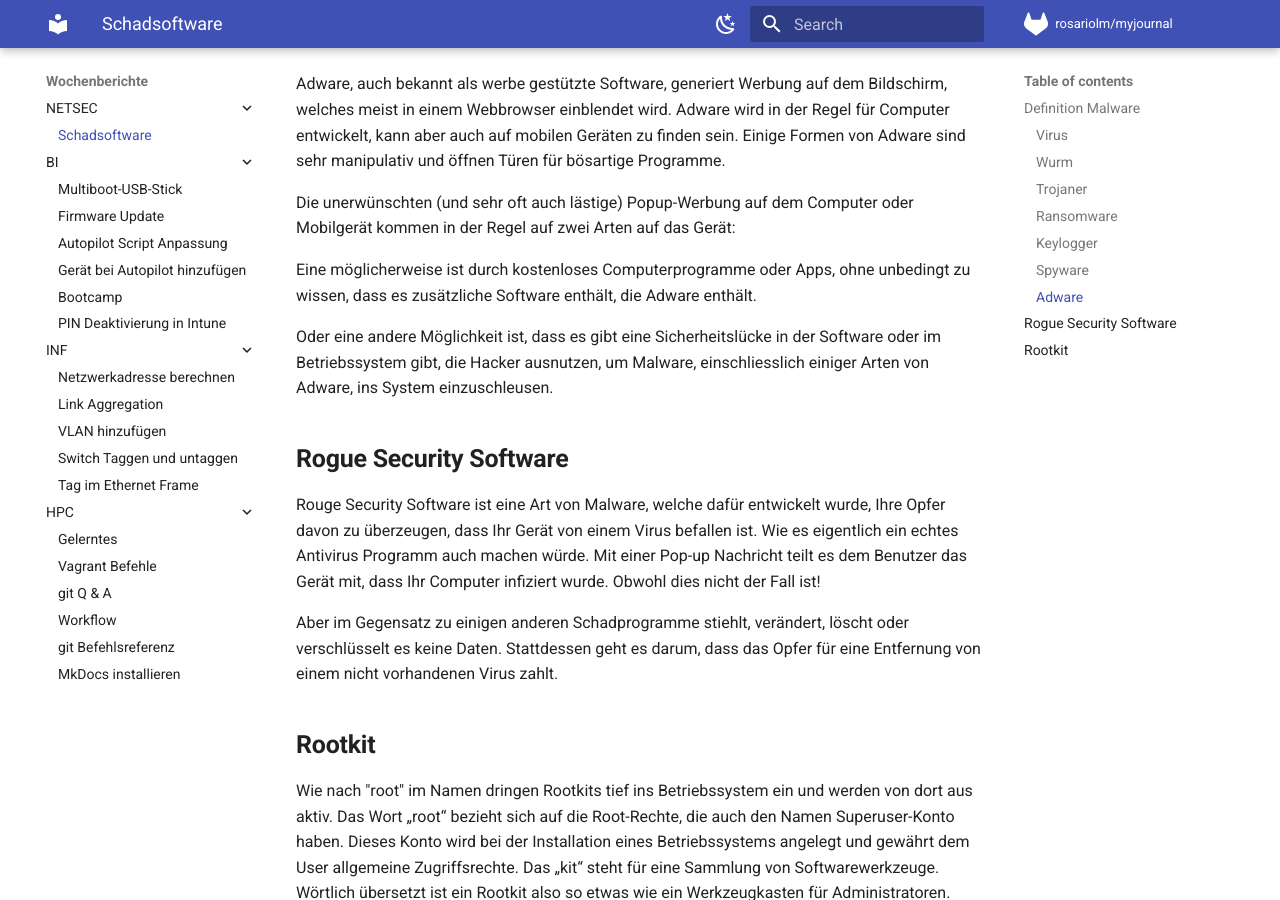
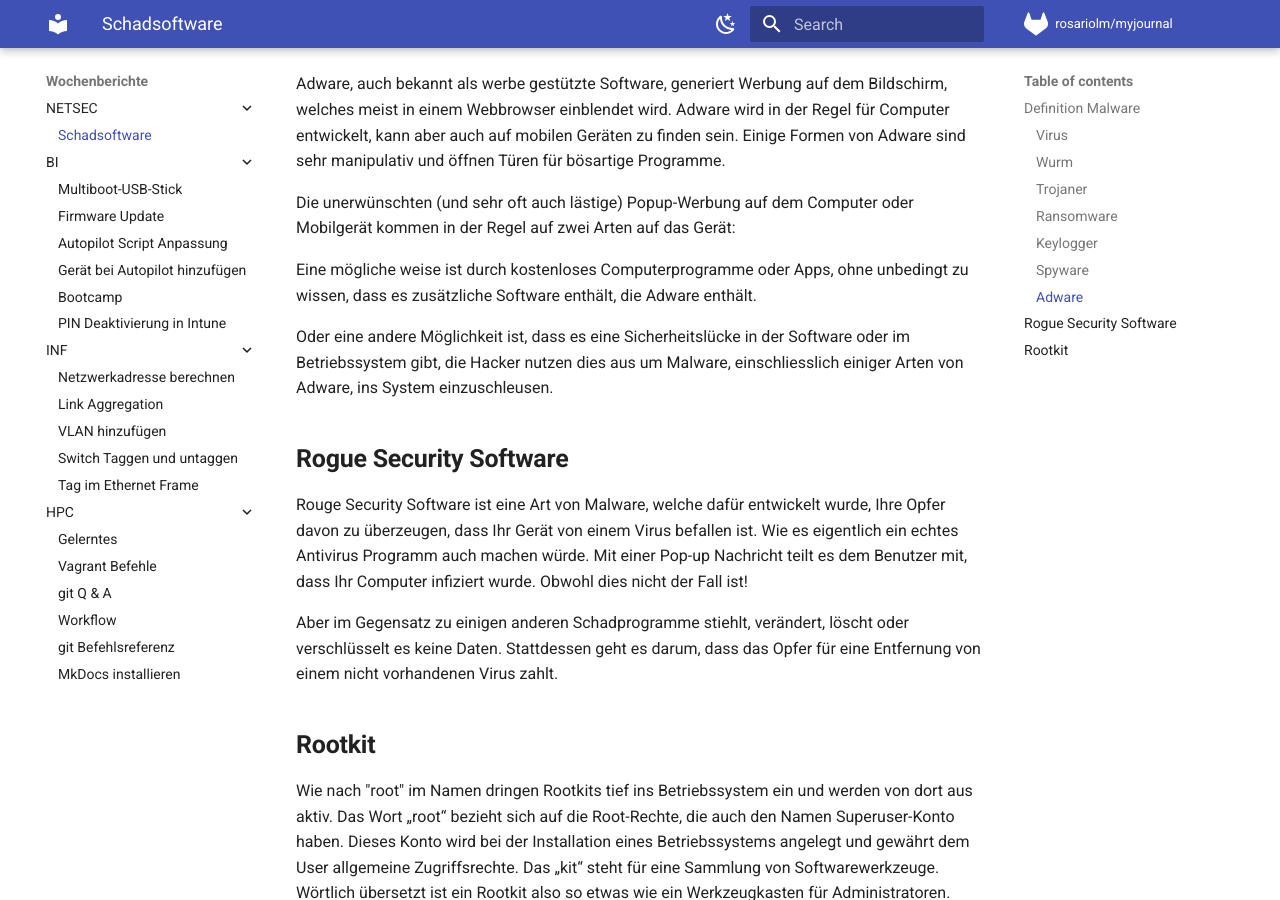
Before and after one commit to rosariolm/myjournal, an MkDocs documentation site: the page built from docs/wberichte/w32_2022_schadsoftware.md, in a window 1280 px wide and 900 px high, scrolled down 1721 px. Built offline with MkDocs 1.6.1 and Material for MkDocs 9.7.7, drawn with Linux system fonts in a browser that asks for light colours; comment, search, counter and statistics services are not loaded; some of the changed text lies outside the part shown.

Commit message:
Korrekturen

```diff
--- a/docs/wberichte/w32_2022_schadsoftware.md
+++ b/docs/wberichte/w32_2022_schadsoftware.md
@@ -43,14 +43,14 @@ Adware, auch bekannt als werbe gestützte Software, generiert Werbung auf dem Bi
 
 Die unerwünschten (und sehr oft auch lästige) Popup-Werbung auf dem Computer oder Mobilgerät kommen in der Regel auf zwei Arten auf das Gerät:
 
-Eine möglicherweise ist durch kostenloses Computerprogramme oder  Apps,  ohne unbedingt zu wissen, dass es  zusätzliche Software enthält, die Adware enthält.
+Eine mögliche weise ist durch kostenloses Computerprogramme oder  Apps,  ohne unbedingt zu wissen, dass es  zusätzliche Software enthält, die Adware enthält.
 
-Oder eine andere Möglichkeit ist, dass es gibt eine Sicherheitslücke in der Software oder im  Betriebssystem gibt, die Hacker ausnutzen, um Malware, einschliesslich einiger Arten von Adware, ins System einzuschleusen.
+Oder eine andere Möglichkeit ist, dass es eine Sicherheitslücke in der Software oder im  Betriebssystem gibt, die Hacker nutzen dies aus um Malware, einschliesslich einiger Arten von Adware, ins System einzuschleusen.
 
 ##**Rogue Security Software**
 
 Rouge Security Software ist eine Art von Malware, welche dafür entwickelt wurde, Ihre Opfer davon zu überzeugen, dass Ihr Gerät von einem Virus befallen ist.
-Wie es eigentlich ein echtes Antivirus Programm auch machen würde. Mit einer Pop-up Nachricht teilt es dem Benutzer das Gerät mit, dass Ihr Computer infiziert wurde. Obwohl dies nicht der Fall ist!
+Wie es eigentlich ein echtes Antivirus Programm auch machen würde. Mit einer Pop-up Nachricht teilt es dem Benutzer mit, dass Ihr Computer infiziert wurde. Obwohl dies nicht der Fall ist!
 
 Aber im Gegensatz zu einigen anderen Schadprogramme stiehlt, verändert, löscht oder verschlüsselt es keine Daten. Stattdessen geht es darum, dass das Opfer für eine Entfernung von einem nicht vorhandenen Virus zahlt.
 
```
Also changed, not shown: other parts of docs/wberichte/w32_2022_schadsoftware.md (+1 -1 lines).
